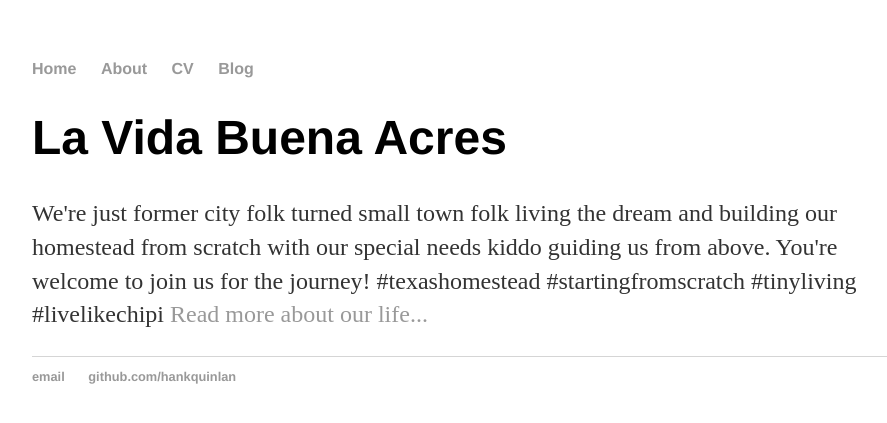
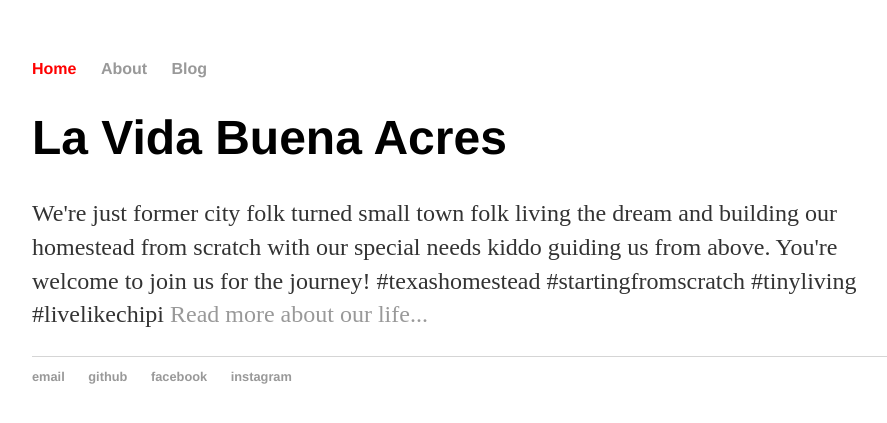
Before and after one commit to rromanillos/rromanillos.github.io, a Jekyll site: the page built from index.html, in a window 1280 px wide. Shown: the top 423 px of the page, without its empty margins (160-1047 px from the left). Built offline with Jekyll 4.4.1, drawn with Linux system fonts in a browser that asks for light colours.

Commit message:
Following tutorial

```diff
--- /dev/null
+++ b/_includes/navigation.html
@@ -0,0 +1,7 @@
+			<nav>
+	    		<ul>
+	        		<li><a href="/"{% if page.url == "/" %}style="color: red;"{% endif %}>Home</a></li>
+		        	<li><a href="/about"{% if page.url == "/about.html" %}style="color: red;"{% endif %}>About</a></li>
+	        		<li><a href="/blog"{% if page.url == "/blog.html" %}style="color: red;"{% endif %}>Blog</a></li>
+	    		</ul>
+			</nav>
--- a/_layouts/default.html
+++ b/_layouts/default.html
@@ -1,19 +1,13 @@
 <!DOCTYPE html>
 	<html>
 		<head>
+			<meta charset="utf-8">
 			<title>{{ page.title }}</title>
 			<!-- link to main stylesheet -->
 			<link rel="stylesheet" type="text/css" href="/css/main.css">
 		</head>
 		<body>
-			<nav>
-	    		<ul>
-	        		<li><a href="/">Home</a></li>
-		        	<li><a href="/about">About</a></li>
-	        		<li><a href="/cv">CV</a></li>
-	        		<li><a href="/blog">Blog</a></li>
-	    		</ul>
-			</nav>
+		    {% include navigation.html %}
 			<div class="container">
 
 			{{ content }}
@@ -21,8 +15,10 @@
 			</div><!-- /.container -->
 			<footer>
 	    		<ul>
-	        		<li><a href="mailto:hankquinlanhub@gmail.com">email</a></li>
-	        		<li><a href="https://github.com/hankquinlan">github.com/hankquinlan</a></li>
+	        		<li><a href="mailto:team@vidabuenaacres">email</a></li>
+	        		<li><a href="https://github.com/rromanillos">github</a></li>
+      			  	<li><a href="https://www.facebook.com/vidabuenaacres">facebook</a></li>
+      			  	<li><a href="https://www.instagram.com/vidabuenaacres">instagram</a></li>
 				</ul>
 			</footer>
 		</body>
```
Also changed, not shown: about.md (added, +8 -0 lines), blog.md (added, +8 -0 lines), 2 other files.
